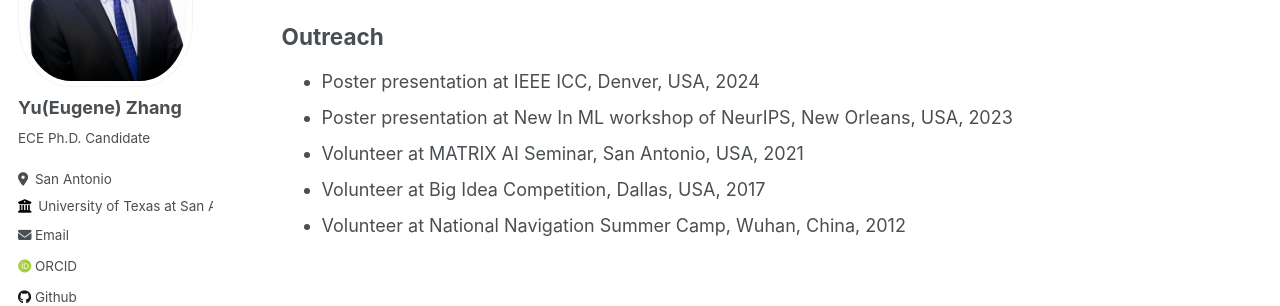
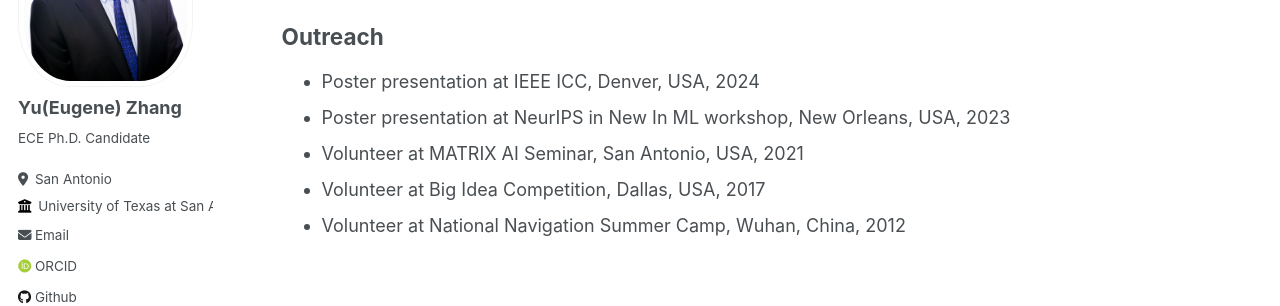
Before and after one commit to Yu-Zhang-Eugene/yu-zhang-eugene.github.io, a Jekyll site: the page built from _pages/professional-services.md, in a window 1280 px wide and 900 px high, scrolled down 794 px. Shown: the part 235-541 px from the top of the window. Built offline with Jekyll 4.4.1, drawn with Linux system fonts in a browser that asks for light colours; some web fonts are replaced.

```diff
--- a/_pages/professional-services.md
+++ b/_pages/professional-services.md
@@ -35,7 +35,7 @@ Conference Reviewer (Selected):
 Outreach
 ------
 - Poster presentation at IEEE ICC, Denver, USA, 2024
-- Poster presentation at New In ML workshop of NeurIPS, New Orleans, USA, 2023
+- Poster presentation at NeurIPS in New In ML workshop, New Orleans, USA, 2023
 - Volunteer at MATRIX AI Seminar, San Antonio, USA, 2021
 - Volunteer at Big Idea Competition, Dallas, USA, 2017
 - Volunteer at National Navigation Summer Camp, Wuhan, China, 2012
```
